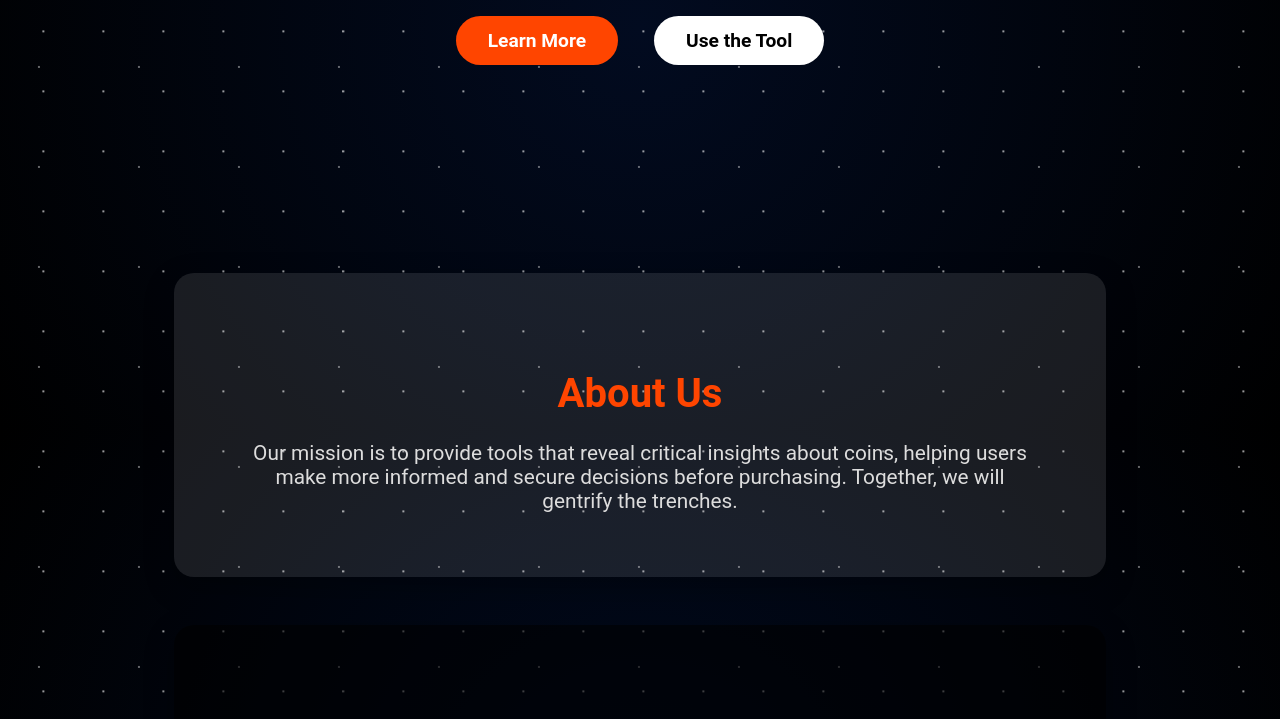
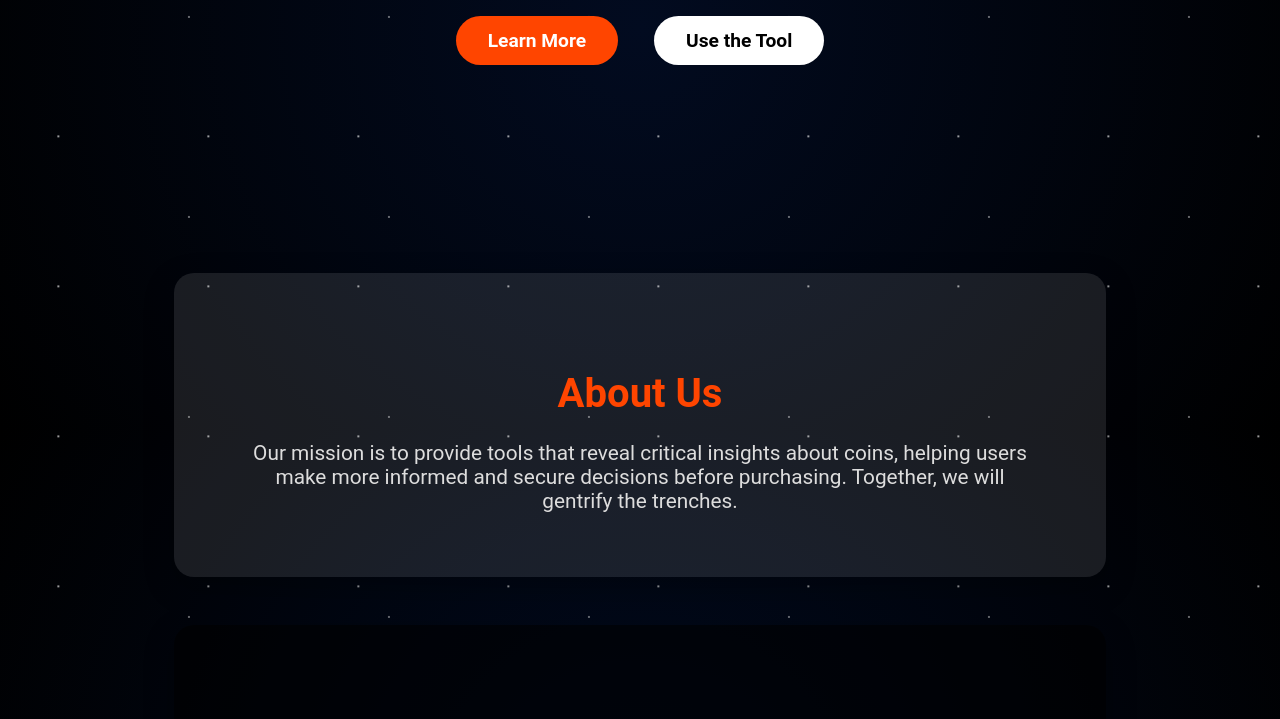
Before and after one commit to sellingsolona/temp.sus, a plain HTML site: page index.html in a window 1280 px wide. Shown: the part 372-1091 px from the top of the page. Drawn offline with Linux system fonts and the light colour scheme.

Commit message:
Update style.css

```diff
--- a/style.css
+++ b/style.css
@@ -32,12 +32,12 @@ body {
 }
 
 .stars::before {
-    background-size: 60px 60px; /* Reduced star density (fewer stars) */
-    opacity: 0.6; /* Slightly dimmer for subtle effect */
+    background-size: 150px 150px; /* MUCH wider spacing for far fewer stars */
+    opacity: 0.6; /* Slightly dimmer stars */
 }
 
 .stars::after {
-    background-size: 100px 100px; /* Reduced star density in the second layer */
+    background-size: 200px 200px; /* Even fewer stars in the second layer */
     opacity: 0.4;
     animation-duration: 45s; /* Slower movement for smoother effect */
 }
```
